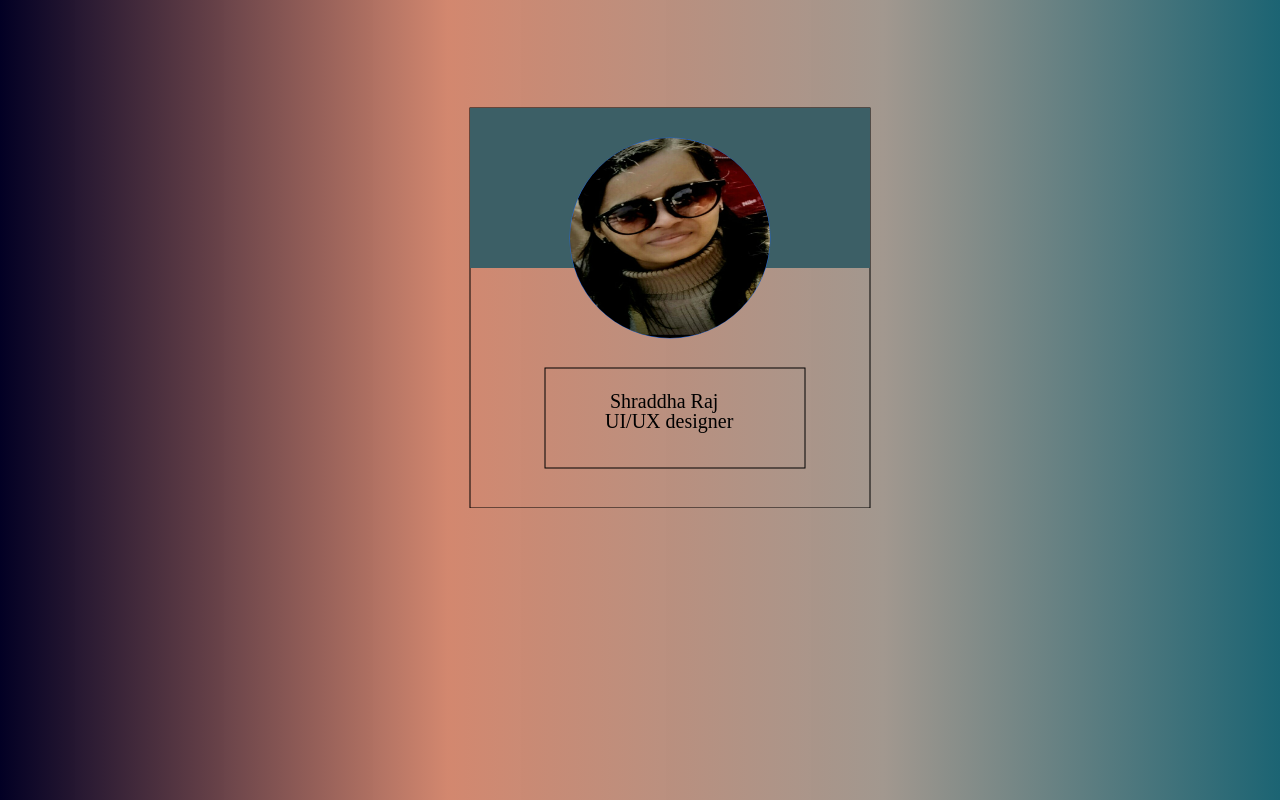
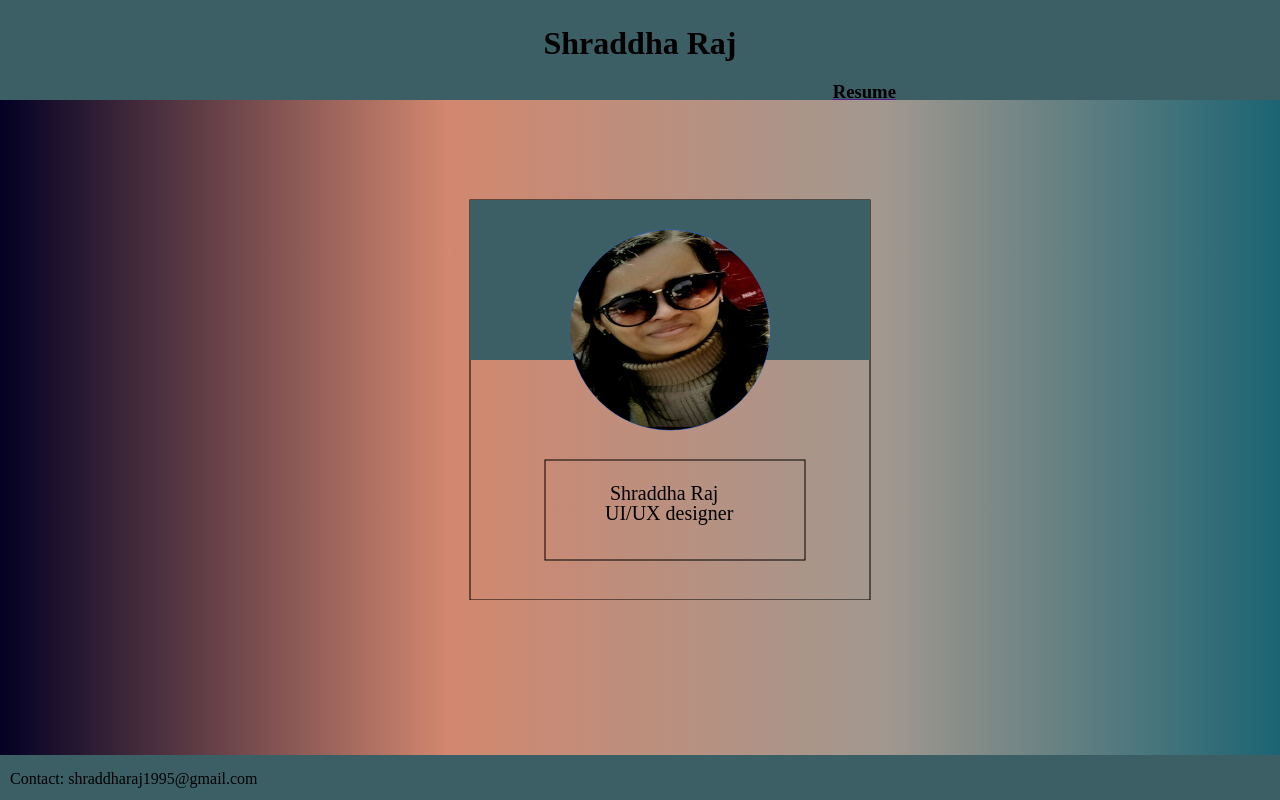
Before and after one commit to RajShraddha/Portfolio, a plain HTML site: page index.html in a window 1280 px wide. Drawn offline with Linux system fonts and the light colour scheme.

Commit message:
update with header and footer

```diff
--- a/index.html
+++ b/index.html
@@ -4,14 +4,20 @@
         <script src = "Card1.js"></script>
 
     </head>
-    <body style="background-image: linear-gradient(90deg, rgba(2,0,36,1) 0%, rgba(210,134,109,0.9865196078431373) 35%, rgba(162,152,143,1) 69%, rgba(28,100,115,1) 100%);" onpageshow="drawCard()">
-        <div style="text-align: center;">
+    <body style="background-image: linear-gradient(90deg, rgba(2,0,36,1) 0%, rgba(210,134,109,0.9865196078431373) 35%, rgba(162,152,143,1) 69%, rgba(28,100,115,1) 100%); margin: 0px; height: 100vh;" onpageshow="drawCard()">
+        <header style="background-color: #3c5f66; padding-top: 0px; height: 100px; margin-top: 0rem;">
+            <h1 style="margin: 0px; padding-top: 25px; text-align: center;"> Shraddha Raj </h1>
+            <nav>
+                <a href=""><h3 style="text-align: right; padding-right: 30%; padding-bottom: 10%; color: black;"> Resume </h3></a>
+            </nav>
+        </header>
+        <main style="text-align: center;">
             <canvas id="Card1" width="500" height="500" style="font-family: 'Pacifico', cursive;">
                 Hello here it is
                 <!-- should add the feature of uploading and delete profile pic from end user -->
                 <!-- <img src="/Assets/profile.jpg" id="profileImage" width="20" height="20"> -->
             </canvas>
-        </div>
-
+        </main>
+        <footer style="background-color: #3c5f66; height: 30px; position: fixed; bottom: 0px; padding-top: 15px; padding-left: 10px; width: 100%;"> Contact: shraddharaj1995@gmail.com</footer>
     </body>
 </html>
```
